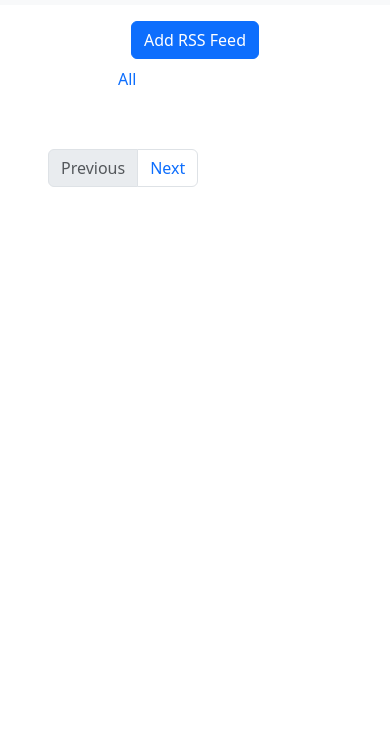
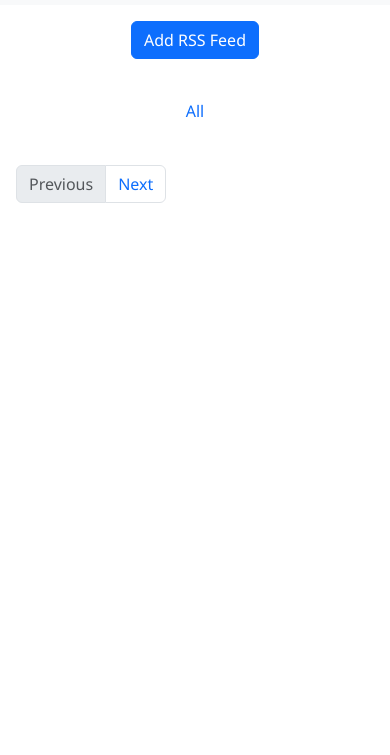
Before and after one commit to Marc-Beyer/podcast-sponsor-skipper-backend, a website: page public/index.html in a window 390 px wide. Shown: the part 89-844 px from the top of the page. Drawn offline with nearby package versions, Linux system fonts and the light colour scheme; no server answers.

Commit message:
Improved UI

```diff
--- a/public/css/main.css
+++ b/public/css/main.css
@@ -49,3 +49,28 @@ button {
         transition-duration: 0s !important;
     }
 }
+
+#podcasts-container .podcast-element {
+    width: 14rem;
+    height: 32rem;
+}
+
+#main-content-container {
+    max-width: 1550px;
+}
+
+@media (max-width: 768px) {
+    #podcasts-container .podcast-element {
+        width: 100%;
+        height: 100%;
+    }
+
+    #main-content-container {
+        flex-direction: column;
+    }
+
+    #categories-container {
+        text-align: center;
+        margin: 1rem;
+    }
+}
--- a/public/index.html
+++ b/public/index.html
@@ -7,10 +7,6 @@
 
     <title>Podcast - Sponsor Skipper</title>
 
-    <script src="./scripts/pagination.js" defer></script>
-    <script src="./scripts/addRssFeedModal.js" defer></script>
-    <script src="./scripts/index.js" defer></script>
-
     <link href="/favicon-dark.svg" rel="icon" media="(prefers-color-scheme: light)">
     <link href="/favicon-light.svg" rel="icon" media="(prefers-color-scheme: dark)">
 
@@ -19,6 +15,12 @@
     <script src="https://cdn.jsdelivr.net/npm/bootstrap@5.3.3/dist/js/bootstrap.bundle.min.js"
         integrity="sha384-YvpcrYf0tY3lHB60NNkmXc5s9fDVZLESaAA55NDzOxhy9GkcIdslK1eN7N6jIeHz"
         crossorigin="anonymous"></script>
+
+    <script src="./scripts/pagination.js" defer></script>
+    <script src="./scripts/addRssFeedModal.js" defer></script>
+    <script src="./scripts/index.js" defer></script>
+
+    <link rel="stylesheet" href="./css/main.css">
 </head>
 
 <body>
@@ -63,7 +65,7 @@
     </div>
 
 
-    <div class="d-flex justify-content-between">
+    <div id="main-content-container" class="d-flex justify-content-between m-auto">
         <div id="podcasts-container" class="d-flex justify-content-evenly flex-wrap mt-3">
         </div>
         <nav id="categories-container" class="nav nav-underline flex-column me-3" style="min-width: 16rem;">
@@ -71,8 +73,8 @@
         </nav>
     </div>
 
-    <nav aria-label="..." class="m-5">
-        <ul id="pagination" class="pagination">
+    <nav aria-label="..." class="m-auto" style="max-width: 1550px;">
+        <ul id="pagination" class="pagination m-3">
             <li class="page-item disabled">
                 <span class="page-link">Previous</span>
             </li>
--- a/public/scripts/index.js
+++ b/public/scripts/index.js
@@ -86,8 +86,6 @@ async function getPodcasts(category) {
 function createPodcastElement(imgUrl, title, description, categories, nrOdEpisodes, link) {
     const podcastElement = document.createElement("div");
     podcastElement.className = "podcast-element card m-3";
-    podcastElement.style.width = "14rem";
-    podcastElement.style.height = "32rem";
 
     const img = document.createElement("img");
     img.className = "card-img-top";
```
